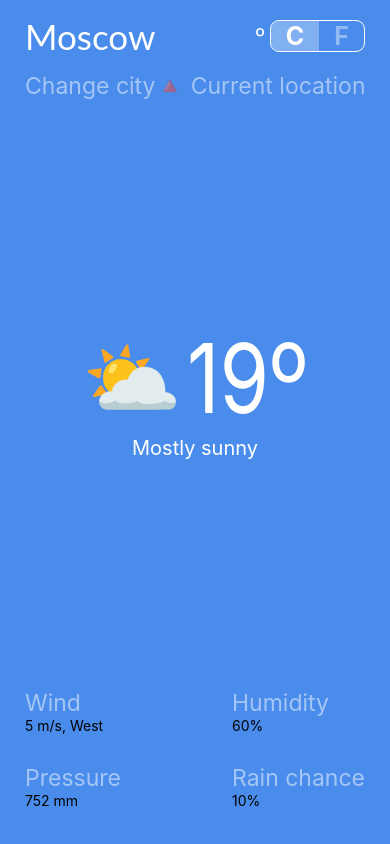
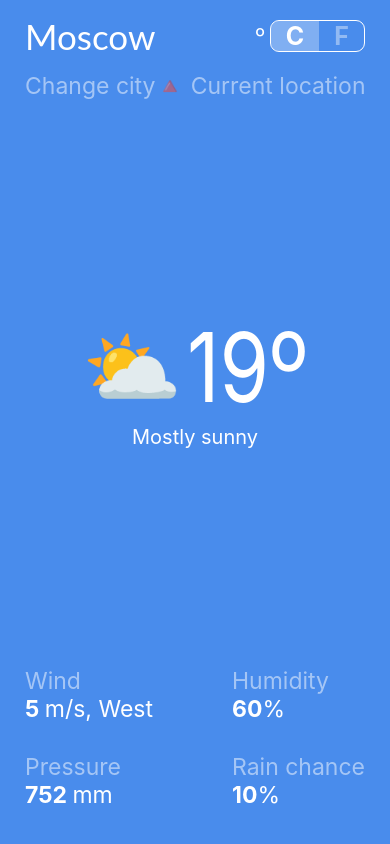
Before and after one commit to dekitsuneco/react-native-weather-forecast, a React Native app: screen / in a window 390 px wide. Built offline with nearby package versions, Linux system fonts and the light colour scheme.

Commit message:
Correct styles in info items

```diff
--- a/components/Info/Info.js
+++ b/components/Info/Info.js
@@ -6,12 +6,17 @@ const Info = () => {
   return (
     <View style={styles.infoView}>
       <View style={styles.infoRow}>
-        <InfoItem title="Wind" value="5 m/s, West" isBottomRow={false} />
-        <InfoItem title="Pressure" value="752 mm" isBottomRow={true} />
+        <InfoItem
+          title="Wind"
+          value="5 "
+          scale="m/s, West"
+          isBottomRow={false}
+        />
+        <InfoItem title="Pressure" value="752 " scale="mm" isBottomRow={true} />
       </View>
       <View style={styles.infoRow}>
-        <InfoItem title="Humidity" value="60%" isBottomRow={false} />
-        <InfoItem title="Rain chance" value="10%" isBottomRow={true} />
+        <InfoItem title="Humidity" value="60" scale="%" isBottomRow={false} />
+        <InfoItem title="Rain chance" value="10" scale="%" isBottomRow={true} />
       </View>
     </View>
   );
--- a/components/Info/InfoItem/InfoItem.js
+++ b/components/Info/InfoItem/InfoItem.js
@@ -1,7 +1,7 @@
 import {StyleSheet, Text, View} from 'react-native';
 import React from 'react';
 
-const InfoItem = ({title, value, isBottomRow}) => {
+const InfoItem = ({title, value, scale, isBottomRow}) => {
   return (
     <View
       style={
@@ -9,7 +9,10 @@ const InfoItem = ({title, value, isBottomRow}) => {
         isBottomRow ? {...styles.infoItem, marginBottom: 0} : styles.infoItem
       }>
       <Text style={styles.infoTitle}>{title}</Text>
-      <Text style={styles.infoValue}>{value}</Text>
+      <Text>
+        <Text style={styles.infoValue}>{value}</Text>
+        <Text style={styles.infoValueScale}>{scale}</Text>
+      </Text>
     </View>
   );
 };
@@ -25,5 +28,13 @@ const styles = StyleSheet.create({
     opacity: 0.5,
     color: 'white',
   },
-  infoValue: {},
+  infoValue: {
+    fontSize: 23,
+    fontWeight: 'bold',
+    color: 'white',
+  },
+  infoValueScale: {
+    fontSize: 23,
+    color: 'white',
+  },
 });
```
